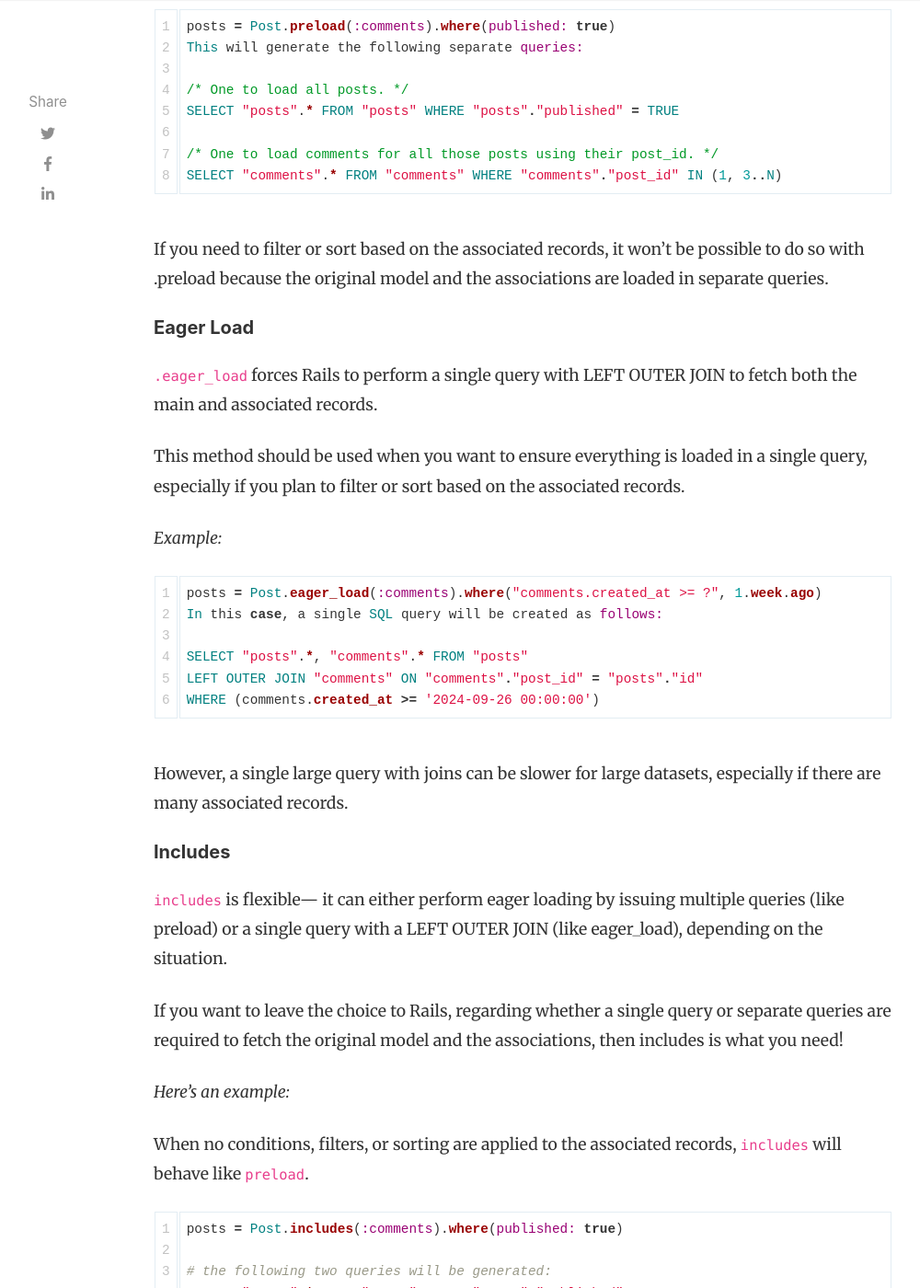
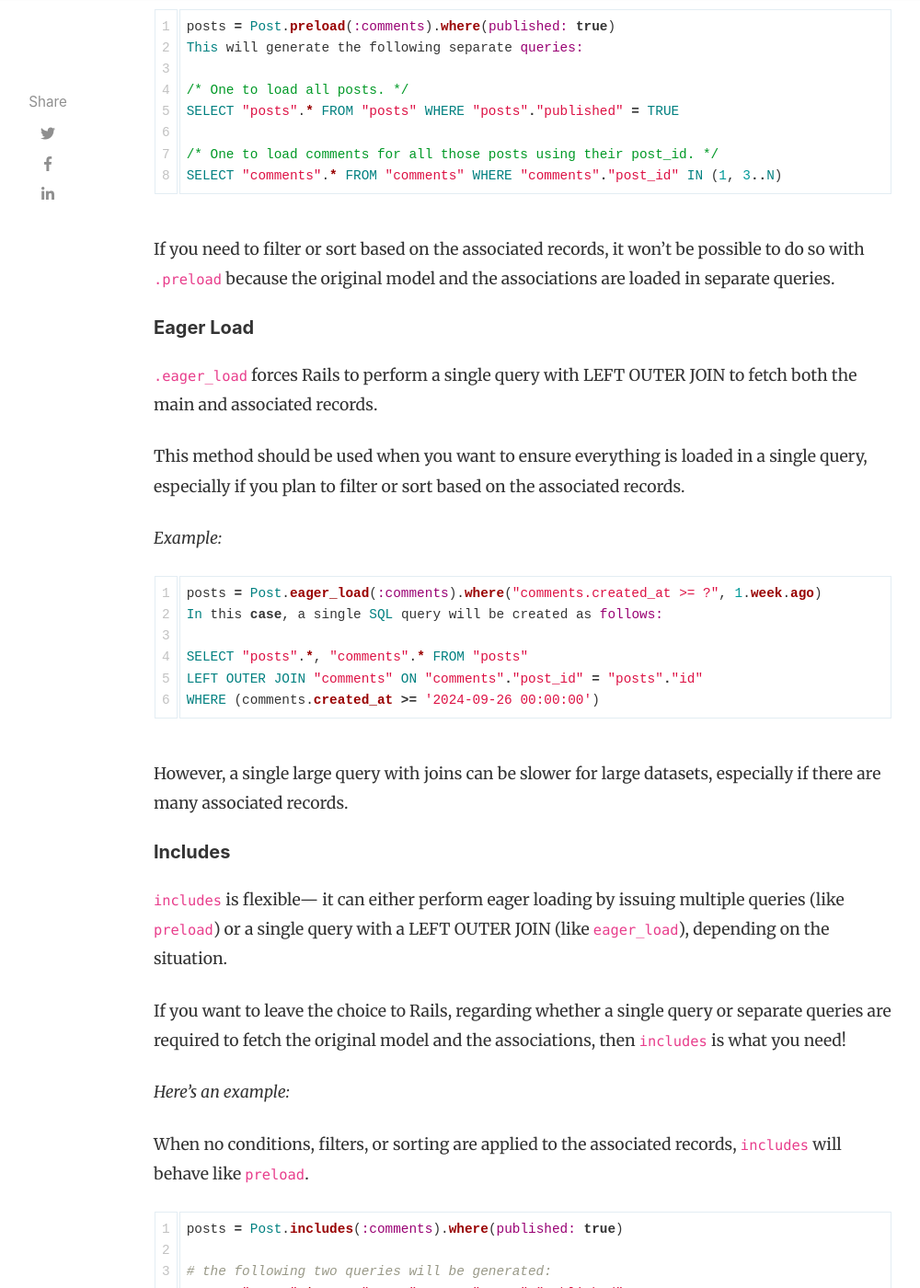
Before and after one commit to kabirpathak/kabirpathak.github.io, a Jekyll site: the page built from _posts/2024-10-04-loading-patterns-in-ruby-on-rails.markdown, in a window 1280 px wide and 1400 px high, scrolled down 3917 px. Shown: the whole window at 92% size, without its empty margins (118-1118 px from the left). Built offline with Jekyll 4.4.1, drawn with Linux system fonts in a browser that asks for light colours; nearby versions of some CDN libraries; comment, search, counter and statistics services are not loaded; some of the changed text lies outside the part shown.

Commit message:
More beautification.

````diff
--- a/_posts/2024-10-04-loading-patterns-in-ruby-on-rails.markdown
+++ b/_posts/2024-10-04-loading-patterns-in-ruby-on-rails.markdown
@@ -122,7 +122,7 @@ SELECT "posts".* FROM "posts" WHERE "posts"."published" = TRUE
 SELECT "comments".* FROM "comments" WHERE "comments"."post_id" IN (1, 3..N)
 ```
 
-If you need to filter or sort based on the associated records, it won’t be possible to do so with .preload because the original model and the associations are loaded in separate queries.
+If you need to filter or sort based on the associated records, it won’t be possible to do so with `.preload` because the original model and the associations are loaded in separate queries.
 
 ##### Eager Load
 `.eager_load` forces Rails to perform a single query with LEFT OUTER JOIN to fetch both the main and associated records.
@@ -143,9 +143,9 @@ WHERE (comments.created_at >= '2024-09-26 00:00:00')
 However, a single large query with joins can be slower for large datasets, especially if there are many associated records.
 
 ##### Includes
-`includes` is flexible— it can either perform eager loading by issuing multiple queries (like preload) or a single query with a LEFT OUTER JOIN (like eager_load), depending on the situation.
+`includes` is flexible— it can either perform eager loading by issuing multiple queries (like `preload`) or a single query with a LEFT OUTER JOIN (like `eager_load`), depending on the situation.
 
-If you want to leave the choice to Rails, regarding whether a single query or separate queries are required to fetch the original model and the associations, then includes is what you need!
+If you want to leave the choice to Rails, regarding whether a single query or separate queries are required to fetch the original model and the associations, then `includes` is what you need!
 
 *Here’s an example:*
 
@@ -215,8 +215,8 @@ end
 ### Summary
 - Use Lazy Loading when you are sure you won’t need associated records.
 - Use Eager Loading when you need associated records upfront.
-  - Use .preload wen you want to avoid N+1 without filtering/sorting.
-  - Use .eager_load when you need to filter/sort based on associated records.
-  - Use .includes when you want Rails to choose the best method for loading.
+  - Use `.preload` wen you want to avoid N+1 without filtering/sorting.
+  - Use `.eager_load` when you need to filter/sort based on associated records.
+  - Use `.includes` when you want Rails to choose the best method for loading.
 
 Hope this blog was helpful to you! See you in the next one.
````
